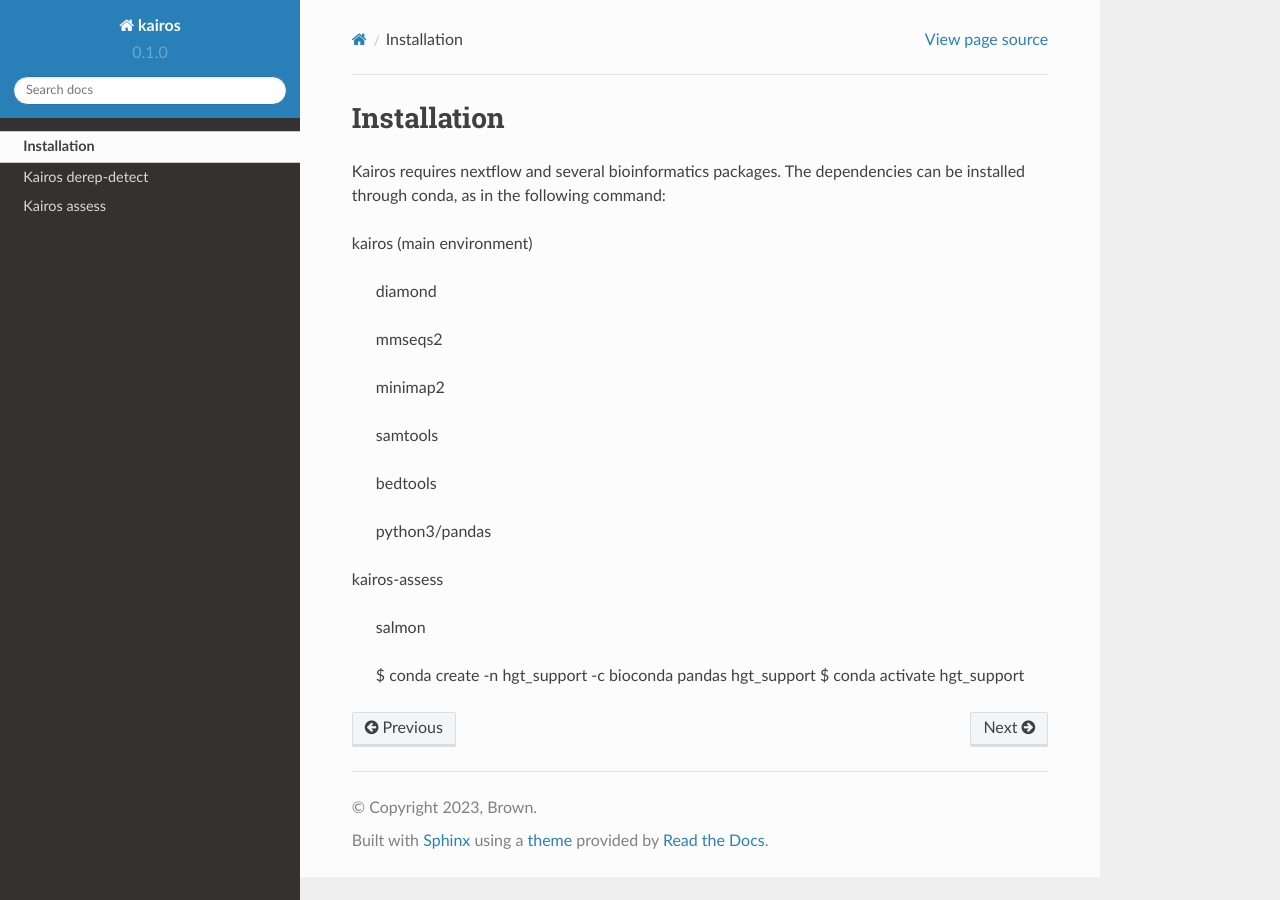
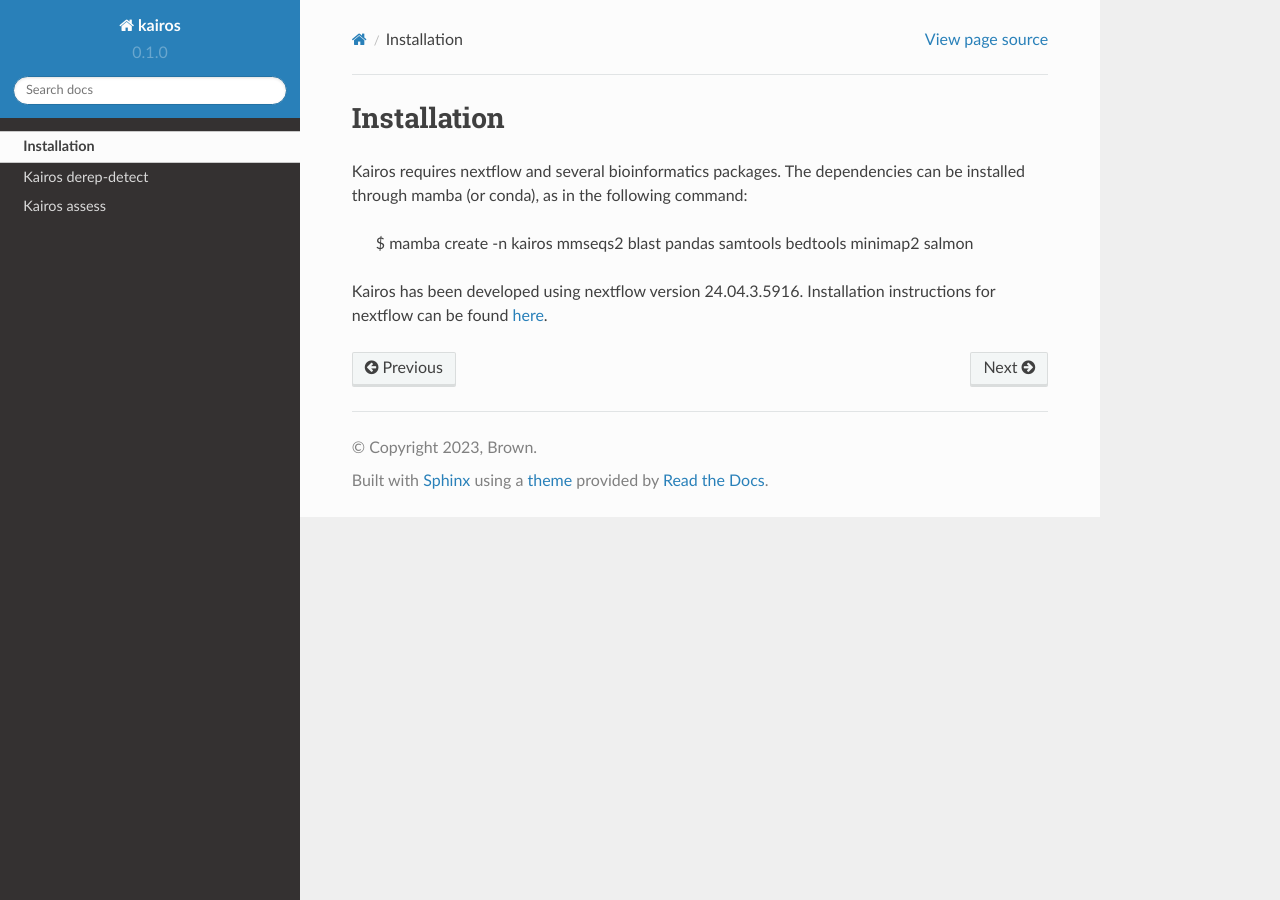
Before and after one commit to clb21565/kairos, a Sphinx documentation site: the page built from docs/source/installation.rst, in a window 1280 px wide. Built offline with Sphinx 7.4.7 and the Read the Docs theme 2.0.0, drawn with Linux system fonts in a browser that asks for light colours; pages that are not in the unit, such as notebooks, are missing from menus.

Commit message:
Update installation.rst

```diff
--- a/docs/source/installation.rst
+++ b/docs/source/installation.rst
@@ -3,25 +3,10 @@
 
 .. _installation:
 
-Kairos requires nextflow and several bioinformatics packages. The dependencies can be installed through conda, as in the following command:
+Kairos requires nextflow and several bioinformatics packages. The dependencies can be installed through mamba (or conda), as in the following command:
 
-kairos (main environment)
+   $ mamba create -n kairos mmseqs2 blast pandas samtools bedtools minimap2 salmon
 
-   diamond
+Kairos has been developed using nextflow version 24.04.3.5916. Installation instructions for nextflow can be found `here`_.
 
-   mmseqs2
-
-   minimap2
-
-   samtools
-
-   bedtools
-
-   python3/pandas
-
-kairos-assess
-
-   salmon
-
-   $ conda create -n hgt_support -c bioconda pandas hgt_support
-   $ conda activate hgt_support
+.. _here: https://www.nextflow.io/docs/latest/install.html
```
